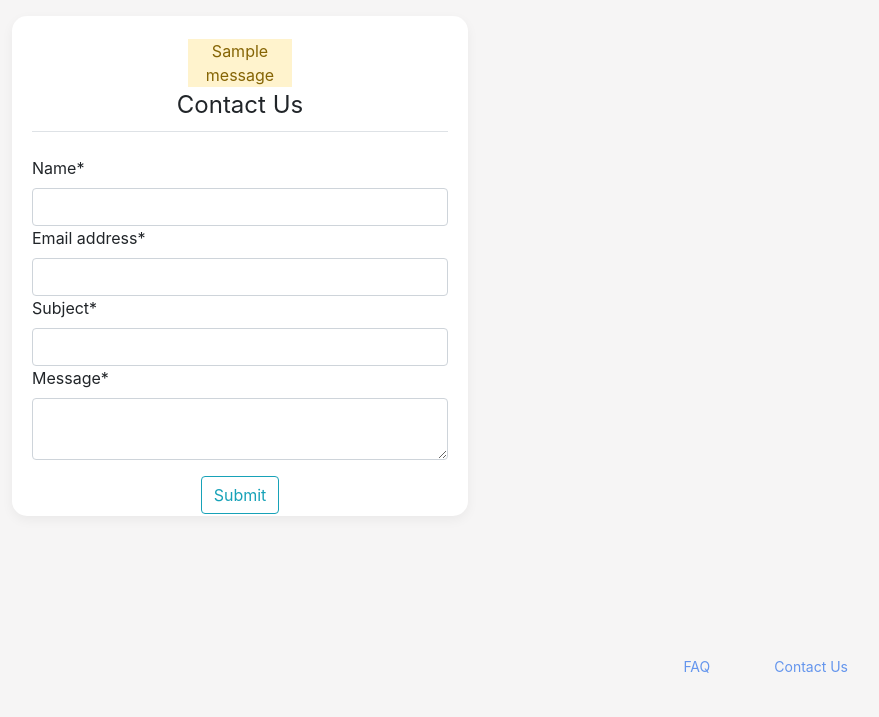
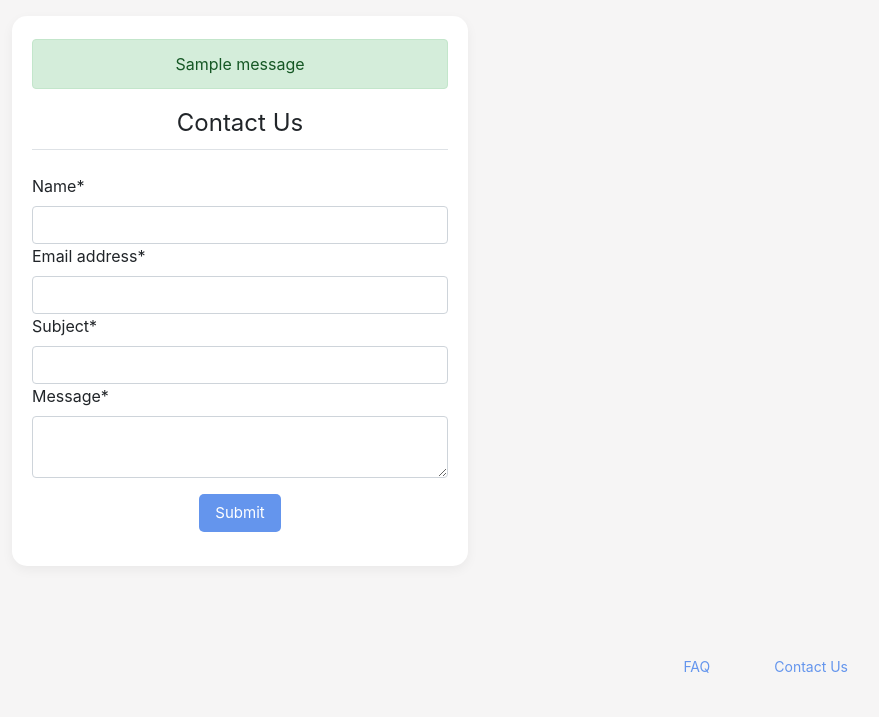
Before and after one commit to halisasaipulla/uyghur-library, a Django app: page /contact/ in a window 1280 px wide. Shown: the part 83-800 px from the top of the page, without its empty margins (400-1279 px from the left). Run offline with Django 3.2, Linux system fonts and the light colour scheme; tables that the repository leaves empty hold one stand-in row (values such as "Sample post"); one stand-in notice (Sample message) is shown; some libraries are stand-ins or nearby versions.

Commit message:
add loading feature to contact-us page

```diff
--- a/library/templates/library/base.html
+++ b/library/templates/library/base.html
@@ -49,13 +49,13 @@
     <div class="row justify-content-center">
         <div class="card mb-4">
           <div class="card-body">
-            {% if messages %}
+            <!-- {% if messages %}
             {% for message in messages %}
               <div class="alert-warning w-25  alert-{{ message.tags }}">
                 {{ message }}
               </div>
             {% endfor %}
-          {% endif %}
+          {% endif %} -->
             {% block content %}
             {% endblock %}
           </div>
--- a/library/templates/library/contact_us.html
+++ b/library/templates/library/contact_us.html
@@ -12,7 +12,7 @@ html, body {
 
 .card {
     width: 40%;
-    height: 500px;
+    height: 550px;
     border-radius: 15px;
     border: 0px;
     box-shadow: 0 .25rem .75rem rgba(0, 0, 0, .05);
@@ -30,9 +30,60 @@ form {
     width: 100%;
 }
 
+.button {
+  position: relative;
+  padding: 8px 16px;
+  background: cornflowerblue;
+  border: none;
+  outline: none;
+  border-radius: 5px;
+  cursor: pointer;
+}
+.button:active {
+  background: cornflowerblue;
+}
+.button__text {
+  color: #FFFFFF;
+  transition: all 0.2s;
+}
+.button--loading .button__text {
+  visibility: hidden;
+  opacity: 0;
+}
+.button--loading::after {
+  content: "";
+  position: absolute;
+  width: 16px;
+  height: 16px;
+  top: 0;
+  left: 0;
+  right: 0;
+  bottom: 0;
+  margin: auto;
+  border: 4px solid transparent;
+  border-top-color: #FFFFFF;
+  border-radius: 50%;
+  animation: button-loading-spinner 1s ease infinite;
+}
+@keyframes button-loading-spinner {
+  from {
+    transform: rotate(0turn);
+  }
+  to {
+    transform: rotate(1turn);
+  }
+}
+
 </style>
 
     <div class="content-section">
+        {% if messages %}
+        {% for message in messages %}
+        <div class="alert alert-success alert-{{ message.tags }}">
+            {{ message }}
+        </div>
+        {% endfor %}
+        {% endif %}
         <form method="POST" action="" class="contact-form">
             {% csrf_token %}
             <fieldset class="form-group text-left">
@@ -50,9 +101,9 @@ form {
                 <label for="Subject">{% translate "Message" %}*</label>
                 <textarea class="form-control" id="Subject" name="message"></textarea>
             </fieldset>
-            <div class="form-group text-center">
-                <button class="btn btn-outline-info" type="submit">{% translate "Submit" %}</button>
-            </div>
+            <button type="submit" class="button" onclick="this.classList.toggle('button--loading')">
+                <span class="button__text">{% translate "Submit" %}</span>
+            </button>
         </form>
     </div>
 
--- a/library/views.py
+++ b/library/views.py
@@ -56,6 +56,7 @@ def book_list(request):
     else:
         books = Book.objects.filter(category__name=category)
     categories = Category.objects.all()
+
     return render(request, 'library/book_list.html', {
         'books': books,
         'categories':categories,
@@ -160,6 +161,7 @@ def contact(request):
         From: {}
         '''.format(data['message'], data['email'])
         send_mail(data['subject'], message, '', ['capstoneprojectadac15@gmail.com'])
+        messages.success(request, 'Message sent! You should receive a response within 24-48 hours.')
     return render(request, 'library/contact_us.html', {})
 
 
```
Also changed, not shown: library/templates/library/book_list.html (+7 -1 lines).
